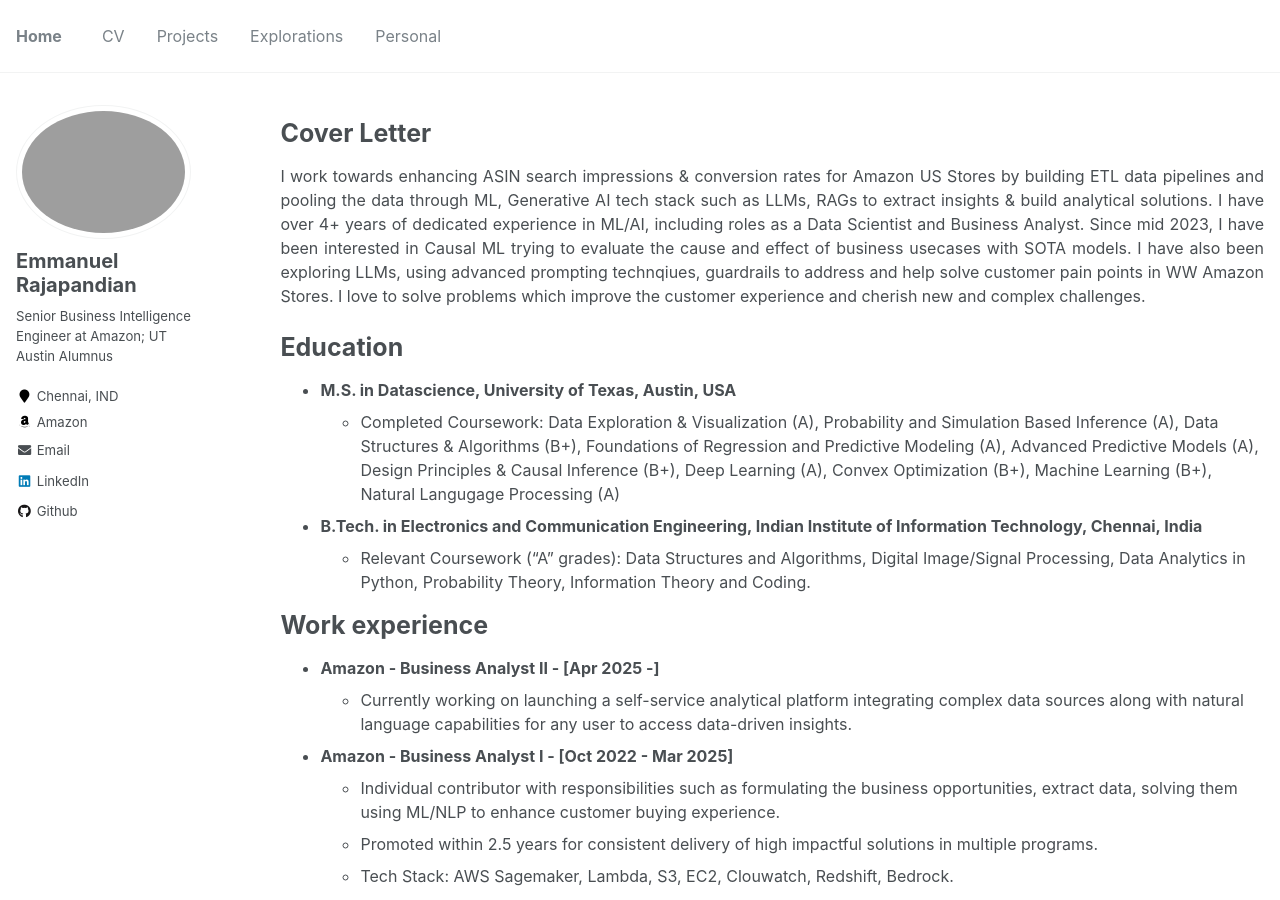
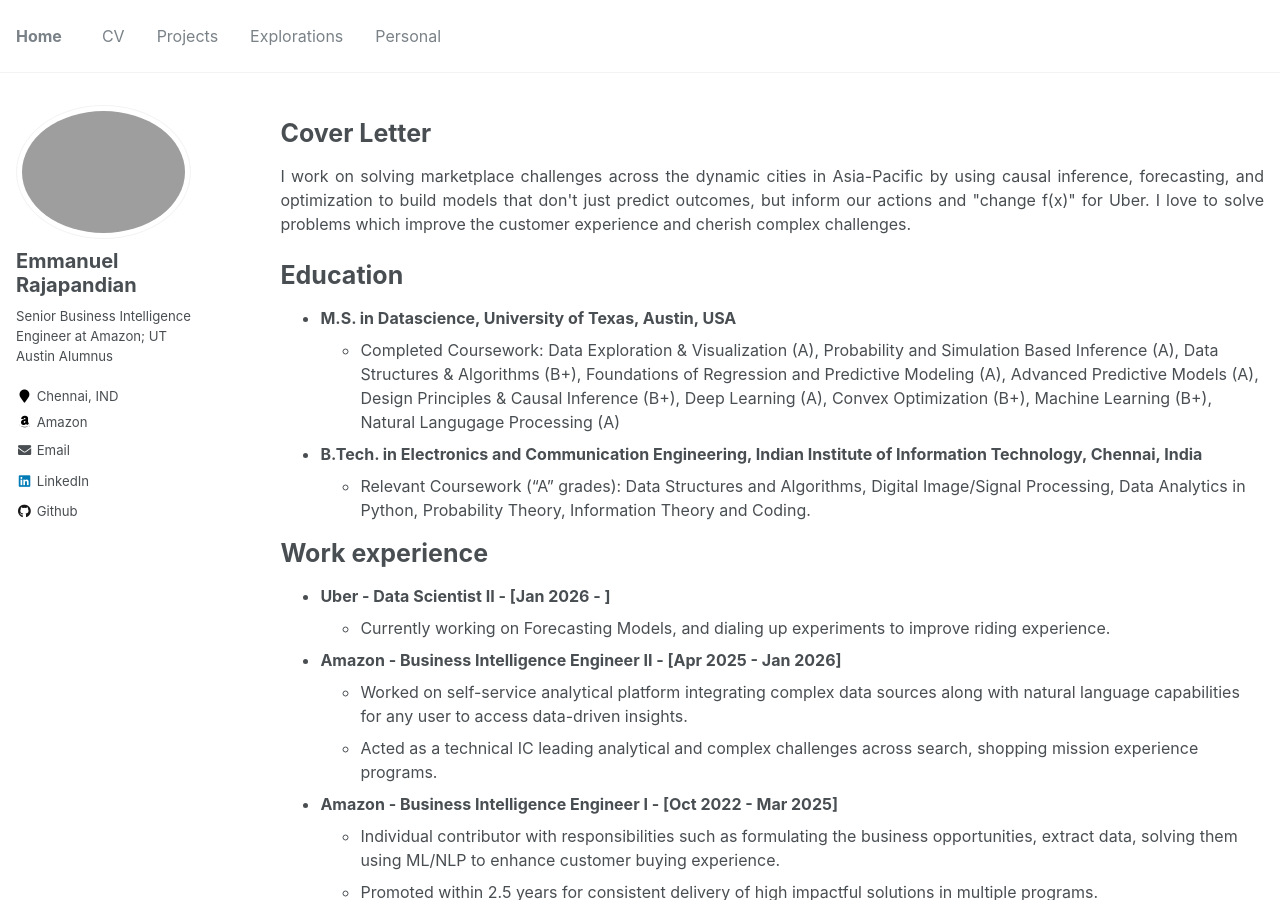
Before and after one commit to emmanuelrajapandian/emmanuelrajapandian.github.io, a Jekyll site: the page built from _pages/cv.md, in a window 1280 px wide and 900 px high. Built offline with Jekyll 4.4.1, drawn with Linux system fonts in a browser that asks for light colours.

Commit message:
Update cv.md

```diff
--- a/_pages/cv.md
+++ b/_pages/cv.md
@@ -12,7 +12,7 @@
 Cover Letter
 ======
 <p align="justify">
-I work towards enhancing ASIN search impressions & conversion rates for Amazon US Stores by building ETL data pipelines and pooling the data through ML, Generative AI tech stack such as LLMs, RAGs to extract insights & build analytical solutions. I have over 4+ years of dedicated experience in ML/AI, including roles as a Data Scientist and Business Analyst. Since mid 2023, I have been interested in Causal ML trying to evaluate the cause and effect of business usecases with SOTA models. I have also been exploring LLMs, using advanced prompting technqiues, guardrails to address and help solve customer pain points in WW Amazon Stores. I love to solve problems which improve the customer experience and cherish new and complex challenges. </p>
+I work on solving marketplace challenges across the dynamic cities in Asia-Pacific by using causal inference, forecasting, and optimization to build models that don't just predict outcomes, but inform our actions and "change f(x)" for Uber. I love to solve problems which improve the customer experience and cherish complex challenges. </p>
 
 <br />
 
@@ -26,11 +26,15 @@
 
 Work experience
 ======
-* **Amazon - Business Analyst II - [Apr 2025 -]**
-  * Currently working on launching a self-service analytical platform integrating complex data sources along with natural language capabilities for any user to access data-driven insights.
+* **Uber - Data Scientist II - [Jan 2026 - ]**
+  * Currently working on Forecasting Models, and dialing up experiments to improve riding experience.
+
+* **Amazon - Business Intelligence Engineer II - [Apr 2025 - Jan 2026]**
+  * Worked on self-service analytical platform integrating complex data sources along with natural language capabilities for any user to access data-driven insights.
+  * Acted as a technical IC leading analytical and complex challenges across search, shopping mission experience programs.
 
 
-* **Amazon - Business Analyst I - [Oct 2022 - Mar 2025]**
+* **Amazon - Business Intelligence Engineer I - [Oct 2022 - Mar 2025]**
   * Individual contributor with responsibilities such as formulating the business opportunities, extract data, solving them using ML/NLP to enhance customer buying experience.
   * Promoted within 2.5 years for consistent delivery of high impactful solutions in multiple programs.
   * Tech Stack: AWS Sagemaker, Lambda, S3, EC2, Clouwatch, Redshift, Bedrock.
```
